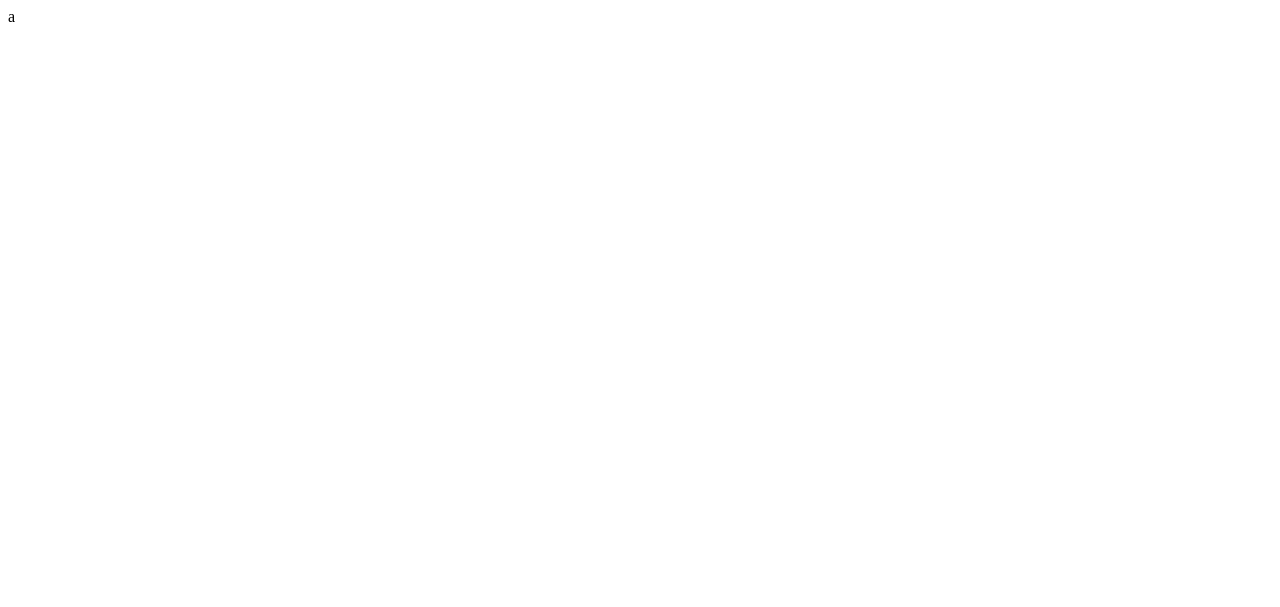
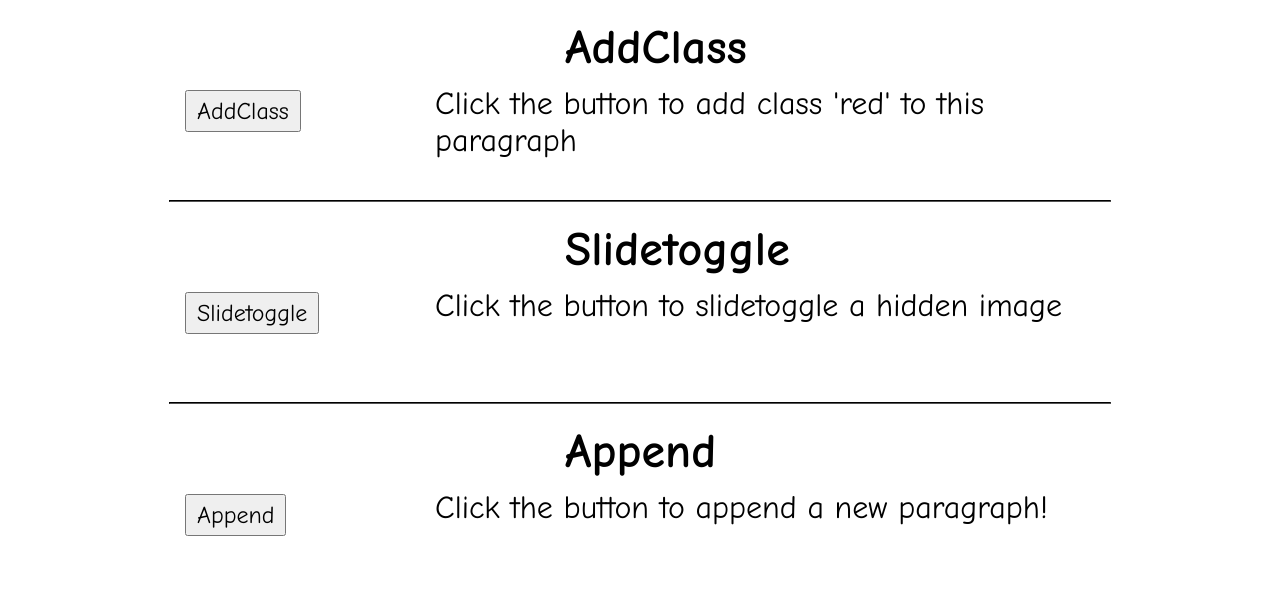
Before and after one commit to Jubhubmubfub/jquery_functions, a plain HTML site: page index.html in a window 1280 px wide. Drawn offline with nearby package versions, Linux system fonts and the light colour scheme.

Commit message:
added html and styling

```diff
--- a/index.html
+++ b/index.html
@@ -3,6 +3,7 @@
   <head>
     <meta charset="utf-8">
     <title>jQuery Functions!</title>
+    <link rel="stylesheet" type="text/css" href="styles.css">
     <script src="https://ajax.googleapis.com/ajax/libs/jquery/3.1.1/jquery.min.js"></script>
     <script type="text/javascript">
       $(document).ready(function(){
@@ -12,6 +13,66 @@
     </script>
   </head>
   <body>
-    <div class="block">a</div>
+    <div class="wrapper">
+      <div class="block">
+        <div class="block1">
+          <button type="button" name="AddClass">AddClass</button>
+        </div>
+        <div class="block2">
+          <h1>AddClass</h1>
+          <p>Click the button to add class 'red' to this paragraph</p>
+        </div>
+      </div>
+      <hr>
+      <div class="block">
+        <div class="block1">
+          <button type="button" name="AddClass">Slidetoggle</button>
+        </div>
+        <div class="block2">
+          <h1>Slidetoggle</h1>
+          <p>Click the button to slidetoggle a hidden image</p>
+        </div>
+      </div>
+      <hr>
+      <div class="block">
+        <div class="block1">
+          <button type="button" name="AddClass">Append</button>
+        </div>
+        <div class="block2">
+          <h1>Append</h1>
+          <p>Click the button to append a new paragraph!</p>
+        </div>
+      </div>
+      <!-- <hr>
+      <div class="block">
+        <div class="block1">
+          <button type="button" name="AddClass">AddClass</button>
+        </div>
+        <div class="block2">
+          <h1>AddClass</h1>
+          <p>Click the button to add class 'red' to this paragraph</p>
+        </div>
+      </div>
+      <hr>
+      <div class="block">
+        <div class="block1">
+          <button type="button" name="AddClass">AddClass</button>
+        </div>
+        <div class="block2">
+          <h1>AddClass</h1>
+          <p>Click the button to add class 'red' to this paragraph</p>
+        </div>
+      </div>
+      <hr>
+      <div class="block">
+        <div class="block1">
+          <button type="button" name="AddClass">AddClass</button>
+        </div>
+        <div class="block2">
+          <h1>AddClass</h1>
+          <p>Click the button to add class 'red' to this paragraph</p>
+        </div>
+      </div> -->
+    </div>
   </body>
 </html>
--- a/styles.css
+++ b/styles.css
@@ -0,0 +1,64 @@
+* {
+  padding:0px;
+  margin:0px;
+  font-family:"Comic Sans MS";
+}
+
+.wrapper {
+  width:970px;
+  margin-left:auto;
+  margin-right:auto;
+  /*height:1000px;*/
+  /*background: coral;*/
+}
+
+.wrapper hr {
+  width: 940px;
+  margin-left:auto;
+  margin-right:auto;
+  border-color:black;
+}
+
+.block {
+  width: 970px;
+  height: 200px;
+  /*background: teal;*/
+  /*border: 1px solid orange;*/
+  position: relative;
+}
+
+.block .block1 {
+  display:inline-block;
+  width:260px;
+  height: 200px;
+  /*background: brown;*/
+  position:absolute;
+  left:0px;
+  text-align:left;
+}
+
+.block1 button {
+  /*background:pink;*/
+  display:inline-block;
+  margin:90px 0px 30px 30px;
+  padding:5px 10px;
+  font-size:1.5em;
+}
+
+.block .block2 {
+  display:inline-block;
+  width:700px;
+  height: 200px;
+  /*background: salmon;*/
+  position:absolute;
+  right:0px;
+}
+
+.block2 h1 {
+  font-size:3em;
+  margin:20px 0 10px 140px;
+}
+.block2 p {
+  font-size:2em;
+  margin:10px 10px 20px 10px;
+}
```
